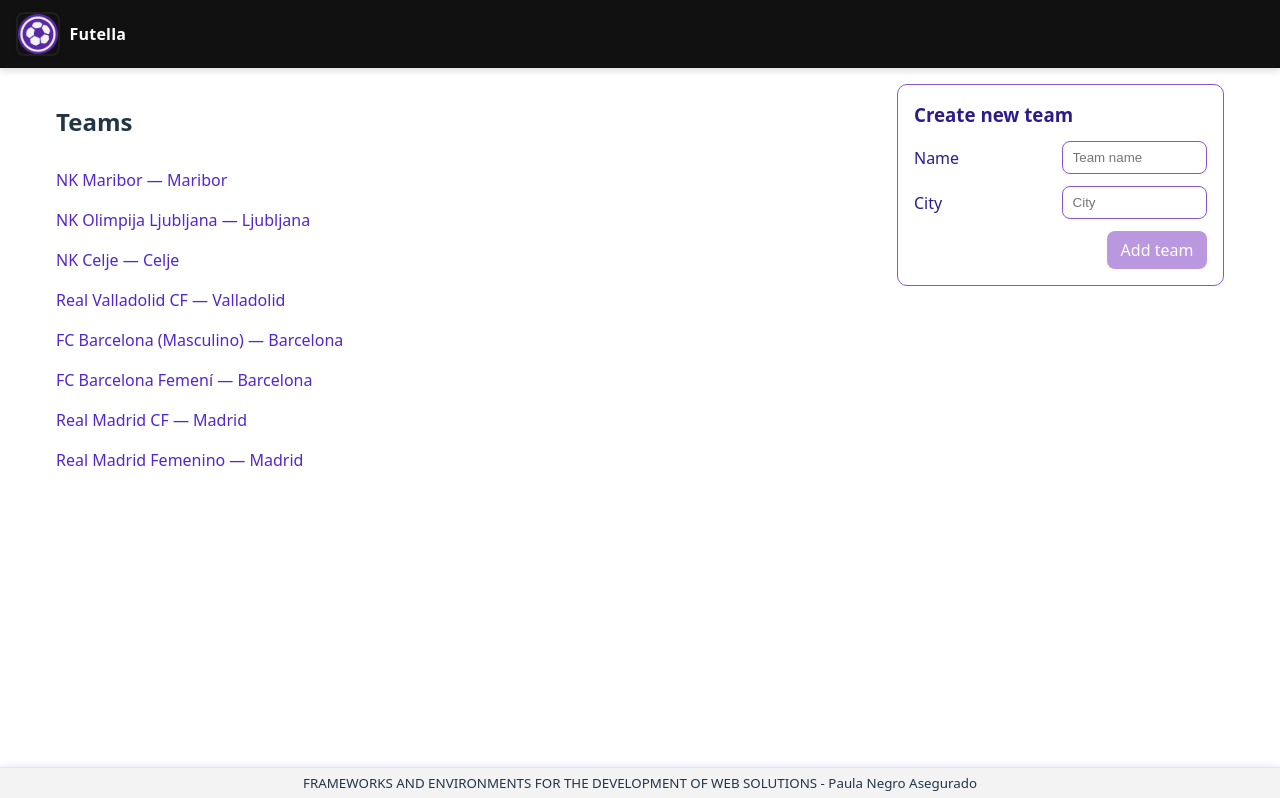
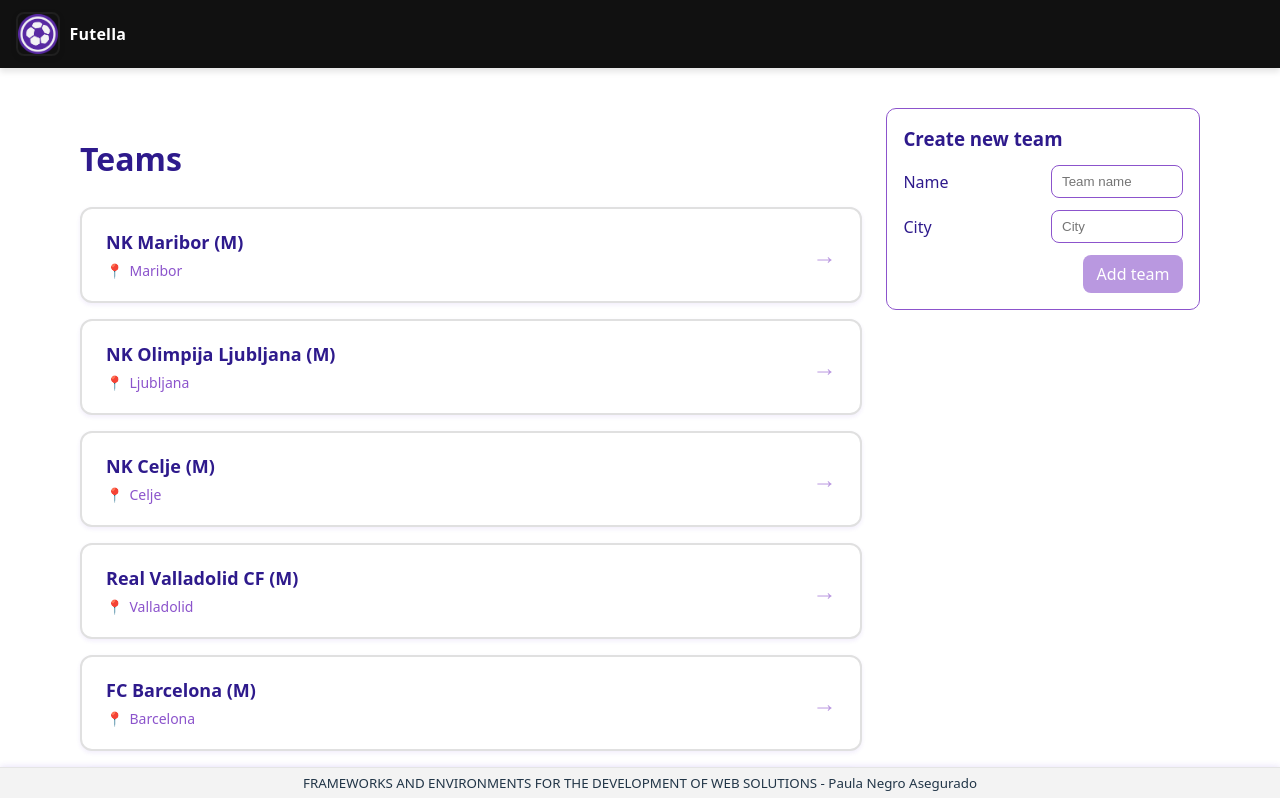
Before and after one commit to paulaferi/sports-ui, a React (Vite) app: page / in a window 1280 px wide. Shown: the top 798 px of the page. Built offline with nearby package versions, Linux system fonts and the light colour scheme; data requests are answered from the project's data file.

Commit message:
feat: poblada BD

```diff
--- a/db.json
+++ b/db.json
@@ -2,42 +2,42 @@
   "teams": [
     {
       "id": "1",
-      "name": "NK Maribor",
+      "name": "NK Maribor (M)",
       "city": "Maribor"
     },
     {
       "id": "2",
-      "name": "NK Olimpija Ljubljana",
+      "name": "NK Olimpija Ljubljana (M)",
       "city": "Ljubljana"
     },
     {
       "id": "3",
-      "name": "NK Celje",
+      "name": "NK Celje (M)",
       "city": "Celje"
     },
     {
       "id": "4",
-      "name": "Real Valladolid CF",
+      "name": "Real Valladolid CF (M)",
       "city": "Valladolid"
     },
     {
       "id": "5",
-      "name": "FC Barcelona (Masculino)",
+      "name": "FC Barcelona (M)",
       "city": "Barcelona"
     },
     {
       "id": "6",
-      "name": "FC Barcelona Femení",
+      "name": "FC Barcelona (W)",
       "city": "Barcelona"
     },
     {
       "id": "7",
-      "name": "Real Madrid CF",
+      "name": "Real Madrid CF (M)",
       "city": "Madrid"
     },
     {
       "id": "8",
-      "name": "Real Madrid Femenino",
+      "name": "Real Madrid (W)",
       "city": "Madrid"
     }
   ],
--- a/src/pages/TeamList/TeamList.css
+++ b/src/pages/TeamList/TeamList.css
@@ -2,11 +2,23 @@
   display: grid;
   grid-template-columns: 1fr 28%;
   gap: 1.5rem;
+  padding: 1.5rem;
+  max-width: 1400px;
+  margin: 0 auto;
 }
+
 .layout__main {
   position: relative;
   z-index: 1;
 }
+
+.layout__main h2 {
+  color: #2e1a8c;
+  font-size: 2rem;
+  margin-bottom: 1.5rem;
+  font-weight: 700;
+}
+
 .layout__sidebar {
   position: sticky;
   top: 60px;
@@ -20,24 +32,179 @@
   list-style: none;
   padding: 0;
   margin: 0;
+  display: grid;
+  gap: 1rem;
 }
+
 .team-list__item {
-  padding: 0.5rem 0;
+  padding: 0;
+  transition: transform 0.2s ease;
 }
+
 .team-list__link {
-  display: inline-block;
-  color: #5426cc;
+  display: flex;
+  align-items: center;
+  justify-content: space-between;
+  padding: 1.25rem 1.5rem;
+  background: #ffffff;
+  border: 2px solid #e0e0e0;
+  border-radius: 12px;
+  color: #1a1a1a;
   text-decoration: none;
-  font-weight: 500;
+  transition: all 0.3s ease;
+  box-shadow: 0 2px 4px rgba(84, 38, 204, 0.08);
+  position: relative;
+  overflow: hidden;
+}
+
+.team-list__link::before {
+  content: "";
+  position: absolute;
+  left: 0;
+  top: 0;
+  bottom: 0;
+  width: 5px;
+  background: linear-gradient(180deg, #5426cc 0%, #7f3fff 100%);
+  transform: scaleY(0);
+  transition: transform 0.3s ease;
+  transform-origin: bottom;
+}
+
+.team-list__link:hover::before {
+  transform: scaleY(1);
+  transform-origin: top;
+}
+
+.team-list__link:hover {
+  border-color: #7f3fff;
+  transform: translateX(8px);
+  box-shadow: 0 8px 16px rgba(127, 63, 255, 0.2);
+}
+
+.team-list__link:active {
+  transform: translateX(6px) scale(0.98);
+}
+
+.team-list__info {
+  display: flex;
+  flex-direction: column;
+  gap: 0.25rem;
+}
+
+.team-list__name {
+  font-size: 1.125rem;
+  font-weight: 600;
+  color: #2e1a8c;
   transition: color 0.2s ease;
 }
-.team-list__link:hover {
+
+.team-list__link:hover .team-list__name {
   color: #7f3fff;
-  text-decoration: underline;
 }
 
+.team-list__city {
+  font-size: 0.875rem;
+  color: #8c54cc;
+  display: flex;
+  align-items: center;
+  gap: 0.375rem;
+}
+
+.team-list__city::before {
+  content: "📍";
+  font-size: 0.875rem;
+}
+
+.team-list__arrow {
+  color: #8c54cc;
+  font-size: 1.5rem;
+  transition: all 0.3s ease;
+  opacity: 0.6;
+}
+
+.team-list__link:hover .team-list__arrow {
+  color: #7f3fff;
+  opacity: 1;
+  transform: translateX(4px);
+}
+
+/* Estados vacíos */
+.team-list__empty {
+  text-align: center;
+  padding: 3rem 1rem;
+  color: #8c54cc;
+  font-size: 1.125rem;
+}
+
+.team-list__empty::before {
+  content: "⚽";
+  display: block;
+  font-size: 3rem;
+  margin-bottom: 1rem;
+  opacity: 0.5;
+}
+
+/* Responsive */
 @media (max-width: 840px) {
   .team-list.layout {
     grid-template-columns: 1fr;
+    padding: 1rem;
+  }
+
+  .layout__main h2 {
+    font-size: 1.5rem;
+  }
+
+  .team-list__link {
+    padding: 1rem;
+  }
+
+  .team-list__name {
+    font-size: 1rem;
+  }
+
+  .team-list__city {
+    font-size: 0.8rem;
   }
 }
+
+/* Animación de entrada */
+@keyframes fadeInUp {
+  from {
+    opacity: 0;
+    transform: translateY(20px);
+  }
+  to {
+    opacity: 1;
+    transform: translateY(0);
+  }
+}
+
+.team-list__item {
+  animation: fadeInUp 0.4s ease backwards;
+}
+
+.team-list__item:nth-child(1) {
+  animation-delay: 0.05s;
+}
+.team-list__item:nth-child(2) {
+  animation-delay: 0.1s;
+}
+.team-list__item:nth-child(3) {
+  animation-delay: 0.15s;
+}
+.team-list__item:nth-child(4) {
+  animation-delay: 0.2s;
+}
+.team-list__item:nth-child(5) {
+  animation-delay: 0.25s;
+}
+.team-list__item:nth-child(6) {
+  animation-delay: 0.3s;
+}
+.team-list__item:nth-child(7) {
+  animation-delay: 0.35s;
+}
+.team-list__item:nth-child(8) {
+  animation-delay: 0.4s;
+}
--- a/src/pages/TeamList/TeamList.tsx
+++ b/src/pages/TeamList/TeamList.tsx
@@ -42,15 +42,25 @@ export function TeamList() {
     <section className="team-list layout">
       <div className="layout__main">
         <h2>Teams</h2>
+        {teams.length === 0 ? (
+          <div className="team-list__empty">
+            No teams yet. Create your first team!
+          </div>
+        ) : (
           <ul className="team-list__items">
             {teams.map((t) => (
               <li key={t.id} className="team-list__item">
                 <Link to={`/team/${t.id}`} className="team-list__link">
-                {t.name} — {t.city}
+                  <div className="team-list__info">
+                    <span className="team-list__name">{t.name}</span>
+                    <span className="team-list__city">{t.city}</span>
+                  </div>
+                  <span className="team-list__arrow">→</span>
                 </Link>
               </li>
             ))}
           </ul>
+        )}
       </div>
       <aside className="layout__sidebar">
         <TeamForm onSubmit={handleAddTeam} />
```
Lines whose indentation alone changed are shown as unchanged.
